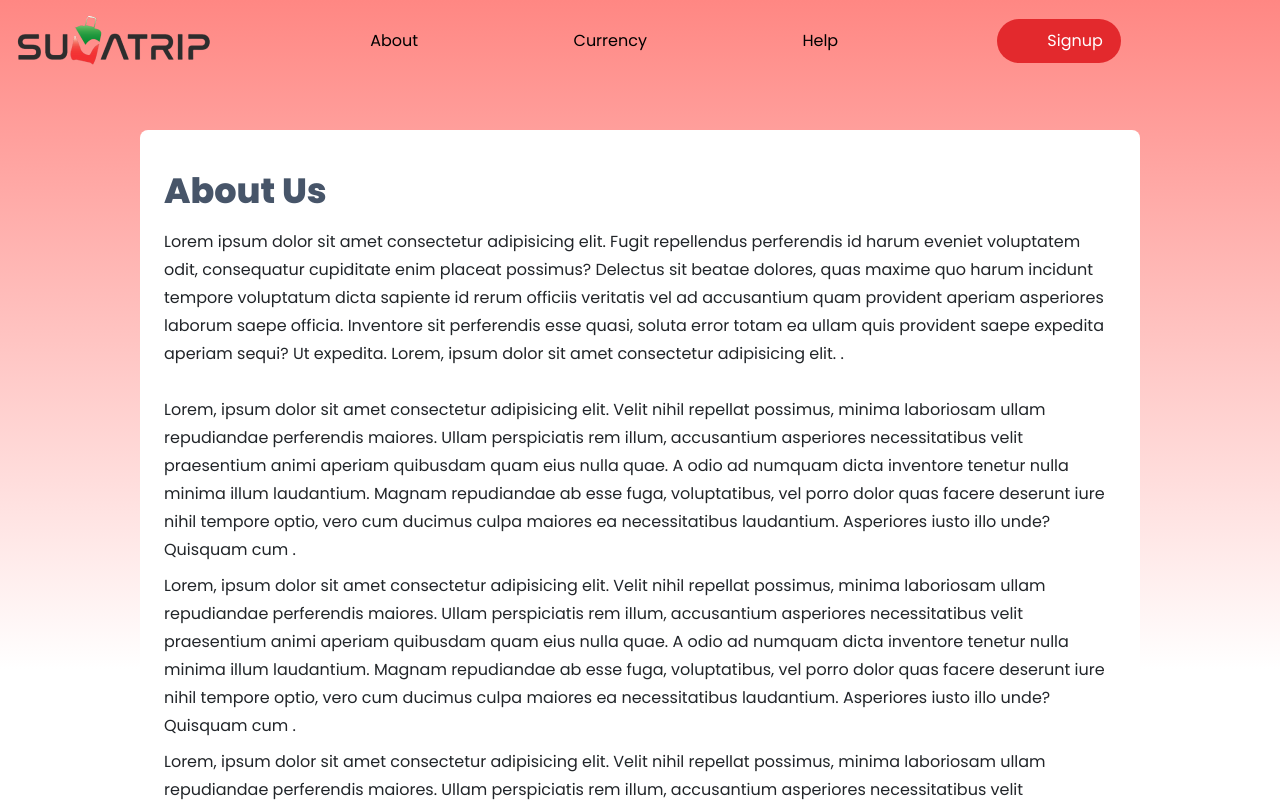
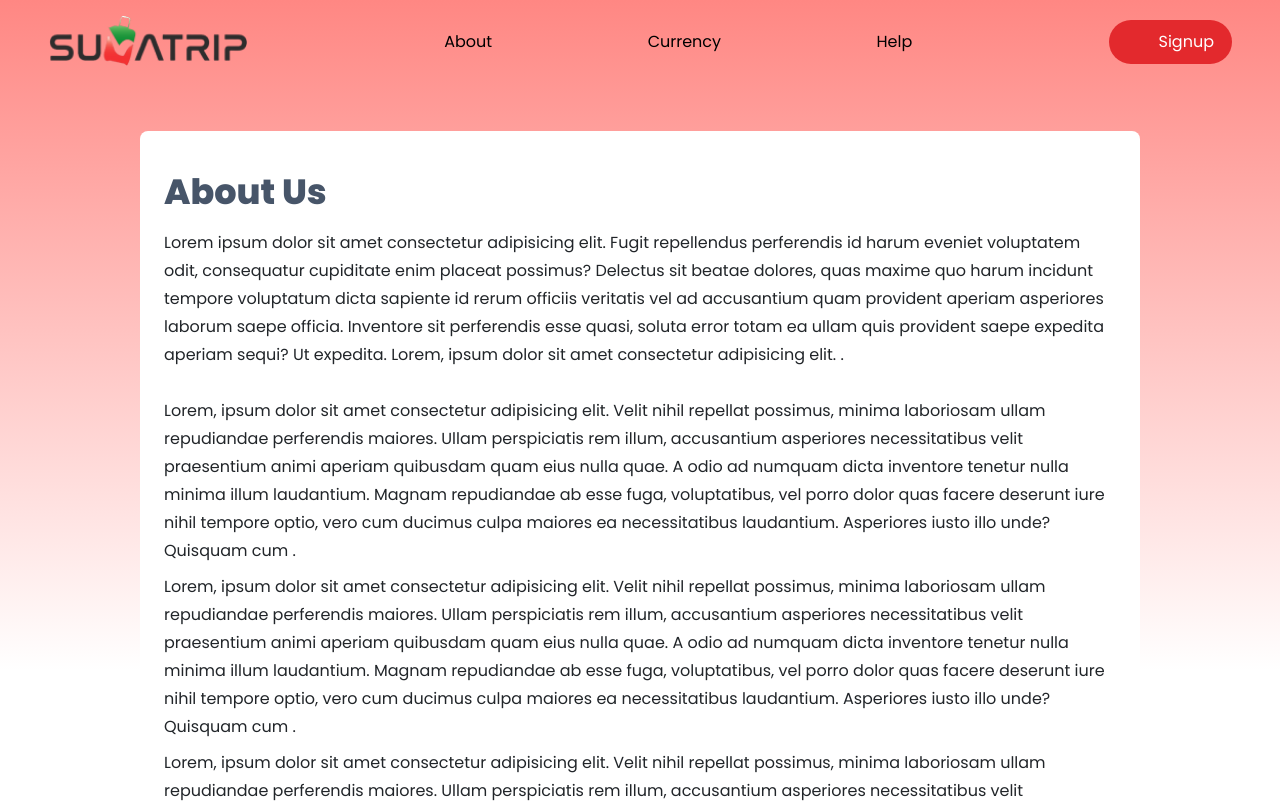
Before and after one commit to MehraDevesh2022/suvatripuser, a React (Create React App) app: page /about in a window 1280 px wide. Shown: the top 803 px of the page. Built offline with nearby package versions, Linux system fonts and the light colour scheme; some icons are missing; what react-facebook would draw is missing.

Commit message:
by Ashutosh

```diff
--- a/src/Components/Home/Header.jsx
+++ b/src/Components/Home/Header.jsx
@@ -8,7 +8,7 @@ function Header() {
             <div className='w-full md:w-[700px] mx-auto text-center'>
                 <h4 className='uppercase font-[700] tracking-wide'><span className='text-[30px]'>Fetching the best</span> <br /> <span className='text-[30px] md:text-[55px] tracking-wide text-[#e3292d]'>offfer for you</span></h4>
             </div>
-            <div>
+            <div className='w-full'>
                 <Searchbar />
             </div>
         </div >
--- a/src/Components/Home/Home.jsx
+++ b/src/Components/Home/Home.jsx
@@ -21,9 +21,6 @@ function Home() {
                 <Newsletter />
                 <Footer />
             </div>
-
-
-
         </div>
     )
 }
--- a/src/Components/Home/Navbar.jsx
+++ b/src/Components/Home/Navbar.jsx
@@ -50,13 +50,12 @@ function Navbar() {
     setShowProfileDropdown(false);
   };
 
-
   return (
-    <div>
-      <div className="flex  flex-row justify-between items-center px-3 md:px-5 py-3">
+    <div className='min-w-fit max-w-[1200px] mx-auto'>
+      <div className="flex  flex-row justify-between items-center px-2 md:px-5 py-3">
         <Link to="/">
-          <div>
-            <img src={Logo} alt="img" />
+          <div className='w-[150px] md:w-[200px]'>
+            <img src={Logo} alt="img" className='w-full h-full' />
           </div>
         </Link>
         <div className="w-[500px] hidden md:block cursor-pointer">
@@ -113,11 +112,8 @@ function Navbar() {
             </Button>
           )}
         </div>
-        <div>
-          {showSignup && <SignUp show={showSignup} setShow={setShowSignup} setIsLoggedIn={setIsLoggedIn} />}
-        </div>
-
       </div>
+      {showSignup && <SignUp show={showSignup} setShow={setShowSignup} setIsLoggedIn={setIsLoggedIn} />}
     </div>
 
   );
--- a/src/Components/Home/Searchbar.jsx
+++ b/src/Components/Home/Searchbar.jsx
@@ -9,6 +9,7 @@ import { Link } from "react-router-dom";
 import axios from "axios";
 import config from "../../config";
 import { useAppContext } from "../../context/store";
+
 function Searchbar() {
   const [openOptions, setOpenOptions] = useState(false);
   const [options, setOptions] = useState({
@@ -120,7 +121,7 @@ function Searchbar() {
   };
 
   return (
-    <div className="w-full md:w-[1100px]  mx-auto bg-[#fff] py-2 px-2 rounded-[15px] border-l-2 border-r-2 border-b-[10px] border-[#129035] relative">
+    <div className="w-full md:w-[1100px] mx-auto bg-[#fff] py-2 px-2 rounded-[15px] border-l-2 border-r-2 border-b-[10px] border-[#129035] relative">
       <>
         <div>
           <div id="searchbar">
--- a/src/Components/Home/Section.jsx
+++ b/src/Components/Home/Section.jsx
@@ -61,7 +61,7 @@ function Section() {
 
   return (
     <div>
-      <div className="mw-full md:w-[1050px] bg-[#fff] shadow-md mx-auto p-3 mt-5 rounded-md">
+      <div className="w-full md:w-[1050px] bg-[#fff] shadow-md mx-auto p-3 mt-5 rounded-md">
         <section className="flex flex-col md:flex-row items-center p-2">
           <div className="w-full md:w-[300px] bg-[#fff] shadow-md  border-[1px] border-slate-100 p-3 rounded-md">
             <p className="leading-3 bg-slate-700 w-[100px] p-2  rounded-md text-slate-200">
--- a/src/Components/Home/SignUp/Sign.jsx
+++ b/src/Components/Home/SignUp/Sign.jsx
@@ -68,6 +68,10 @@ function Sign({ handleBackdropClick, setHandleLoginShow, setIsLoggedIn }) {
     } catch (error) {
       console.error("Error during signup:", error);
     }
+
+
+       // state management
+       setClickSignup(true)
   };
 
   const handleVerify = async () => {
@@ -100,11 +104,6 @@ function Sign({ handleBackdropClick, setHandleLoginShow, setIsLoggedIn }) {
     } catch (error) {
       console.error("Error during signup:", error);
     }
-
-
-    // state management
-    setClickSignup(true)
-
 
   };
 
```
